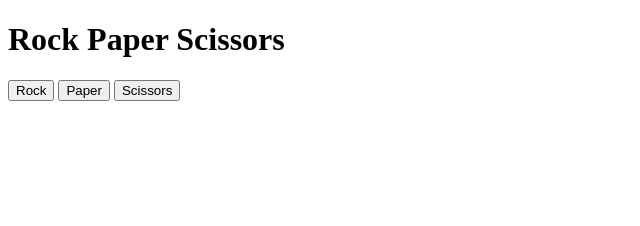
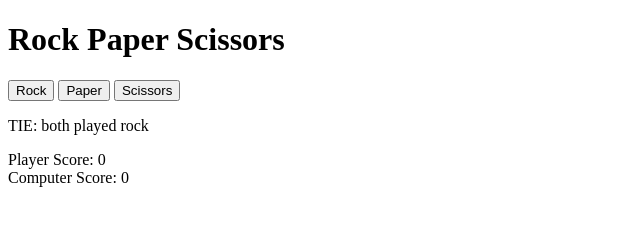
Before and after one commit to Ivy-Ding/odin-rock-paper-scissors, a plain HTML site: page index.html in a window 1280 px wide. Both pictures are taken after a click on the button "Rock". Shown: the whole page, without its empty margins (0-640 px from the left). Drawn offline with Linux system fonts and the light colour scheme.

Commit message:
Add result and text UI

```diff
--- a/index.html
+++ b/index.html
@@ -20,6 +20,14 @@
         <button id="scissors-button">Scissors</button>
     </div>
 
+    <div id="result">
+        <p id="message">Click on buttons above to play...</p>
+        <span>Player Score: </span>
+        <span id="player-score">1</span>
+        <br>
+        <span>Computer Score: </span>
+        <span id="computer-score">1</span>
+    </div>
 
 </body>
 
--- a/script.js
+++ b/script.js
@@ -10,18 +10,20 @@ function getComputerChoice() {
 
 function playRound(humanChoice, computerChoice = getComputerChoice()) {
     if (humanChoice == computerChoice) {
-        console.log("TIE: both played " + humanChoice)
+        message.textContent = "TIE: both played " + humanChoice
     } else if (
         (humanChoice == "rock" && computerChoice == "scissors") ||
         (humanChoice == "paper" && computerChoice == "rock") ||
         (humanChoice == "scissors" && computerChoice == "paper")
     ) {
-        console.log("WIN: your " + humanChoice + " beats the computer's " + computerChoice)
+        message.textContent = "WIN: your " + humanChoice + " beats the computer's " + computerChoice
         humanScore++
     } else {
-        console.log("LOSE: the computer's " + computerChoice + " beats your " + humanChoice)
+        message.textContent = "LOSE: the computer's " + computerChoice + " beats your " + humanChoice
         computerScore++
     }
+    playerScoreDisplay.textContent = humanScore
+    computerScoreDisplay.textContent = computerScore
 }
 
 // add event listeners for the buttons
@@ -32,3 +34,8 @@ const scissorsButton = document.querySelector("#scissors-button")
 rockButton.addEventListener("click", () => playRound(choices[0]))
 paperButton.addEventListener("click", () => playRound(choices[1]))
 scissorsButton.addEventListener("click", () => playRound(choices[2]))
+
+// get result DOMs
+const message = document.querySelector("#message")
+const playerScoreDisplay = document.querySelector("#player-score")
+const computerScoreDisplay = document.querySelector("#computer-score")
```
